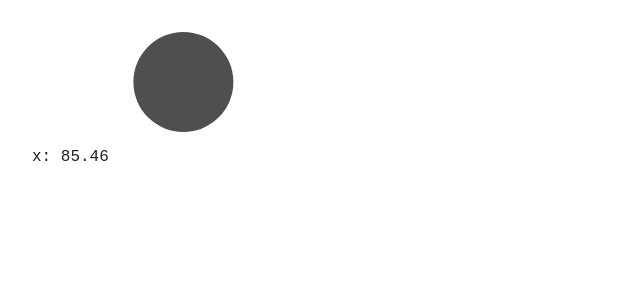
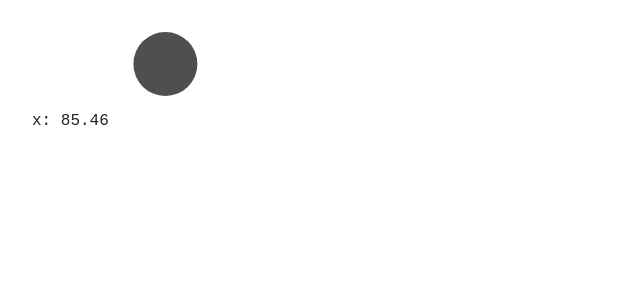
Before and after one commit to pavophilip/blog, a Next.js app: page /blog/spring-example in a window 1280 px wide. Shown: the top 300 px of the page, without its empty margins (0-640 px from the left). Built offline with nearby package versions, Linux system fonts and the light colour scheme.

Commit message:
animation examples

```diff
--- a/src/pages/blog/linear-example.js
+++ b/src/pages/blog/linear-example.js
@@ -7,8 +7,8 @@ const Container = styled.div`
 `;
 
 const Ball = animated(styled.div`
-  width: 100px;
-  height: 100px;
+  width: 64px;
+  height: 64px;
   background-color: #4f4f4f;
   border-radius: 50%;
 `);
--- a/src/pages/blog/spring-example.js
+++ b/src/pages/blog/spring-example.js
@@ -7,8 +7,8 @@ const Container = styled.div`
 `;
 
 const Ball = animated(styled.div`
-  width: 100px;
-  height: 100px;
+  width: 64px;
+  height: 64px;
   background-color: #4f4f4f;
   border-radius: 50%;
 `);
```
